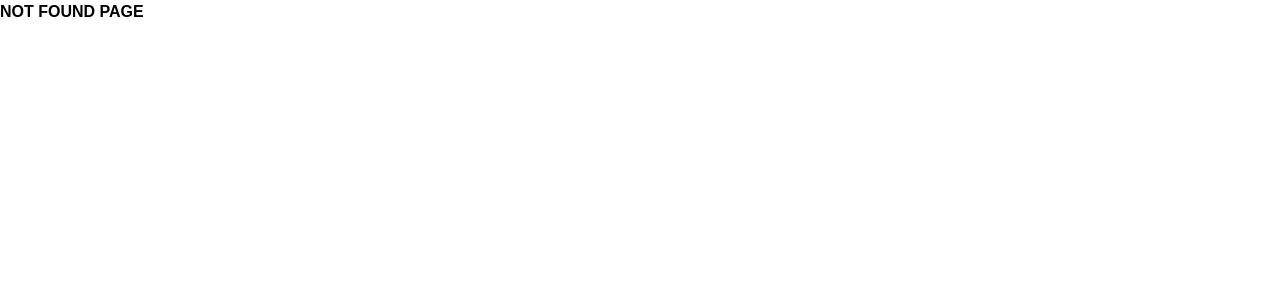
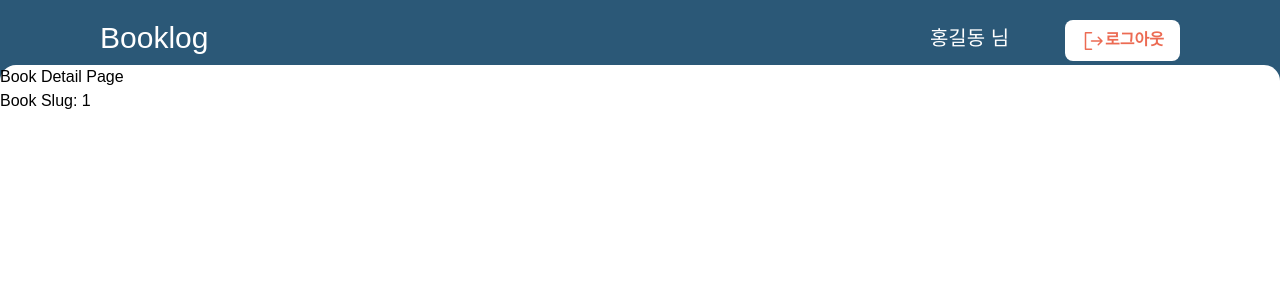
Before and after one commit to team1-booklog/Frontend, a React (Vite) app: page /book/1 in a window 1280 px wide. Before the commit this address had no page. Shown: the top 300 px of the page. Built offline with nearby package versions, Linux system fonts and the light colour scheme; a web font is replaced by a local one.

Commit message:
[FEAT] - 책 상세 페이지 생성 및 라우팅
- BookCardComponent 온클릭 이벤트 추가

```diff
--- a/src/Routers.tsx
+++ b/src/Routers.tsx
@@ -4,6 +4,7 @@ import MainPage from './pages/MainPage.tsx'
 import MyPage from './pages/MyPage.tsx'
 import Login from './pages/Login.tsx'
 import Register from './pages/Register.tsx'
+import Book from './pages/Book.tsx'
 
 export default function Routers() {
   const router = createBrowserRouter([
@@ -13,6 +14,7 @@ export default function Routers() {
       children: [
         { path: '/', element: <MainPage /> },
         { path: '/mypage', element: <MyPage /> },
+        { path: '/book/:bookSlug', element: <Book /> },
         { path: '/login', element: <Login /> },
         { path: '/register', element: <Register /> },
       ],
--- a/src/components/MainPage/CurrentlyTrendingBook.tsx
+++ b/src/components/MainPage/CurrentlyTrendingBook.tsx
@@ -1,51 +1,63 @@
-import BookCardComponent from "../common/BookCardComponent"
-import cn from '../../libs/cn.ts';
+import { useNavigate } from 'react-router-dom'
+import BookCardComponent from '../common/BookCardComponent'
+import cn from '../../libs/cn.ts'
 
 export default function CurrentlyTrendingBook() {
+  const navigate = useNavigate()
+
   // 레이아웃을 위한 임시 데이터
   const tempData = {
     bookList: [
       {
         title: 'Doit! 점프 투 파이썬',
-        imageUrl: 'https://image9.coupangcdn.com/image/vendor_inventory/9ade/a02d54da37050318e16a716ef452616fa0d747061b44b77602408184a384.jpg'
+        imageUrl:
+          'https://image9.coupangcdn.com/image/vendor_inventory/9ade/a02d54da37050318e16a716ef452616fa0d747061b44b77602408184a384.jpg',
       },
       {
         title: '실전 스벨트 & 스벨트킷 입문',
-        imageUrl: 'https://image.yes24.com/YES24ViewerDatas/Z1260_LT/A12594/B125932/125931860_L/15zjwcxrq2qdmcdx01.jpg'
+        imageUrl:
+          'https://image.yes24.com/YES24ViewerDatas/Z1260_LT/A12594/B125932/125931860_L/15zjwcxrq2qdmcdx01.jpg',
       },
       {
         title: '누가 내 머리에 똥쌌어?',
-        imageUrl: 'https://image.yes24.com/YES24ViewerDatas/Z1_LT/A1/B2/1315_L/z35llww4yi7bw722%EB%88%84%EA%B0%80.jpg'
+        imageUrl:
+          'https://image.yes24.com/YES24ViewerDatas/Z1_LT/A1/B2/1315_L/z35llww4yi7bw722%EB%88%84%EA%B0%80.jpg',
       },
       {
         title: '구름빵',
-        imageUrl: 'https://image.yes24.com/goods/1472361/XL'
+        imageUrl: 'https://image.yes24.com/goods/1472361/XL',
       },
-    ]
+    ],
+  }
+
+  const handleBookClick = (title: string) => {
+    const bookSlug = title.toLowerCase().replace(/\s+/g, '-')
+    navigate(`/book/${bookSlug}`)
   }
 
   return (
     <>
       <h2
         className={cn(
-          "text-xl md:text-2xl lg:text-4xl font-semibold",
-          "mb-3 md:mb-6 text-center p-4 md:p-8 xl:p-12"
+          'text-xl md:text-2xl lg:text-4xl font-semibold',
+          'mb-3 md:mb-6 text-center p-4 md:p-8 xl:p-12'
         )}
       >
-        지금 독자들이 <span className="text-[#EC6B53]">가장 많이 이야기하는 책</span>
+        지금 독자들이{' '}
+        <span className="text-[#EC6B53]">가장 많이 이야기하는 책</span>
       </h2>
       <div className="flex justify-center">
         <div className="grid grid-cols-3 xl:grid-cols-4 gap-4 max-w-5xl mx-auto px-4">
-
           {tempData.bookList.map((book, index) => (
             <BookCardComponent
               key={index}
               title={book.title}
               imageUrl={book.imageUrl}
+              onClick={() => handleBookClick(book.title)}
             />
           ))}
         </div>
       </div>
     </>
-  );
+  )
 }
--- a/src/components/common/BookCardComponent.tsx
+++ b/src/components/common/BookCardComponent.tsx
@@ -1,26 +1,32 @@
 import cn from '../../libs/cn'
 
 interface BookCardComponentProps {
-  title: string;
-  imageUrl: string;
+  title: string
+  imageUrl: string
+  onClick?: () => void
 }
 
-export default function BookCardComponent({ title, imageUrl }: BookCardComponentProps) {
+export default function BookCardComponent({
+  title,
+  imageUrl,
+  onClick,
+}: BookCardComponentProps) {
   return (
-    <div className='flex flex-col items-center justify-center'>
+    <div
+      className="flex flex-col items-center justify-center"
+      onClick={onClick}
+    >
       <img
         src={imageUrl}
         alt="book"
         className={cn(
-          "w-32 h-40 md:w-48 md:h-60 lg:w-60 lg:h-80 object-cover mb-4 rounded-lg shadow-lg",
-          "transform transition duration-300 ease-in-out",
+          'w-32 h-40 md:w-48 md:h-60 lg:w-60 lg:h-80 object-cover mb-4 rounded-lg shadow-lg',
+          'transform transition duration-300 ease-in-out',
           // 호버 시 크기, 그림자, 위치 변경
-          "hover:scale-105 hover:shadow-2xl hover:translate-y-2"
+          'hover:scale-105 hover:shadow-2xl hover:translate-y-2'
         )}
       />
-      <h3 className="text-center text-sm md:text-base lg:text-lg">
-        { title }
-      </h3>
+      <h3 className="text-center text-sm md:text-base lg:text-lg">{title}</h3>
     </div>
   )
 }
--- /dev/null
+++ b/src/pages/Book.tsx
@@ -0,0 +1,12 @@
+import { useParams } from 'react-router-dom'
+
+export default function Book() {
+  const { bookSlug } = useParams()
+
+  return (
+    <div>
+      <h1>Book Detail Page</h1>
+      <p>Book Slug: {bookSlug}</p>
+    </div>
+  )
+}
```
